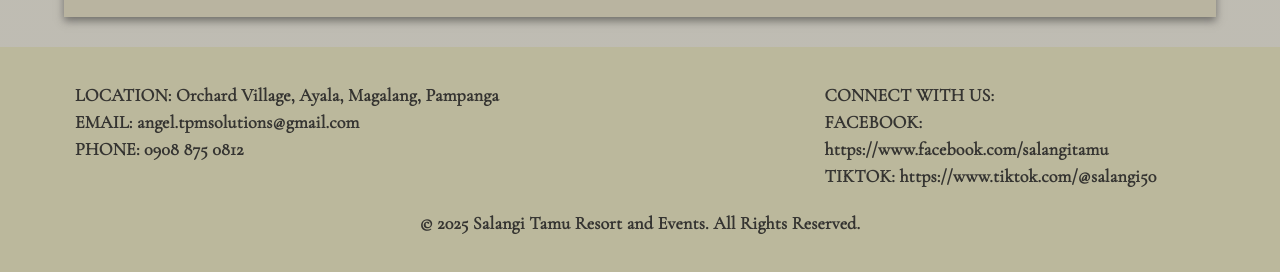
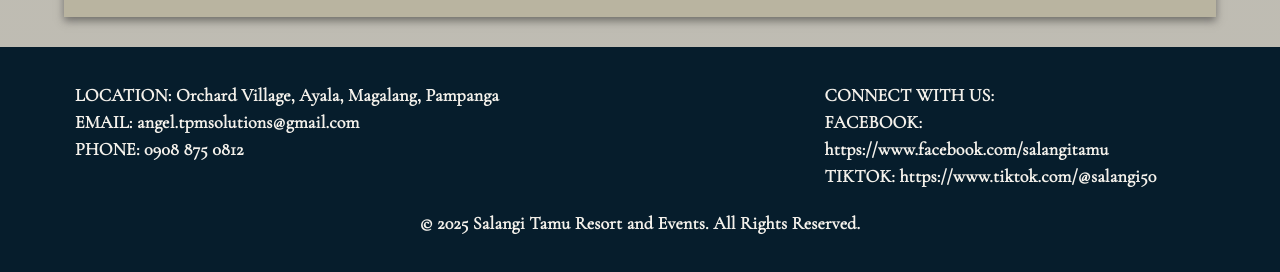
Before and after one commit to BabySharkniSky/Final-Project-in-WS101-Salangi, a plain HTML site: page Featured Products Final Project code.html in a window 1280 px wide. Shown: the part 2652-2924 px from the top of the page. Drawn offline with nearby package versions, Linux system fonts and the light colour scheme.

Commit message:
Update Featured Products Final Project code.html

```diff
--- a/Featured Products Final Project code.html
+++ b/Featured Products Final Project code.html
@@ -12,8 +12,8 @@
             --third-color:rgba(8, 77, 19, 0.73);
             --fourth-color: rgba(204, 180, 44, 0.904);
             --accent-color: #343a40;
-            --footer-color: #bbb89c;
-            --footer-text-color: #353431;
+            --footer-color: #061d2c;
+            --footer-text-color: #f4f1eb;
         }
 
         * {
```
